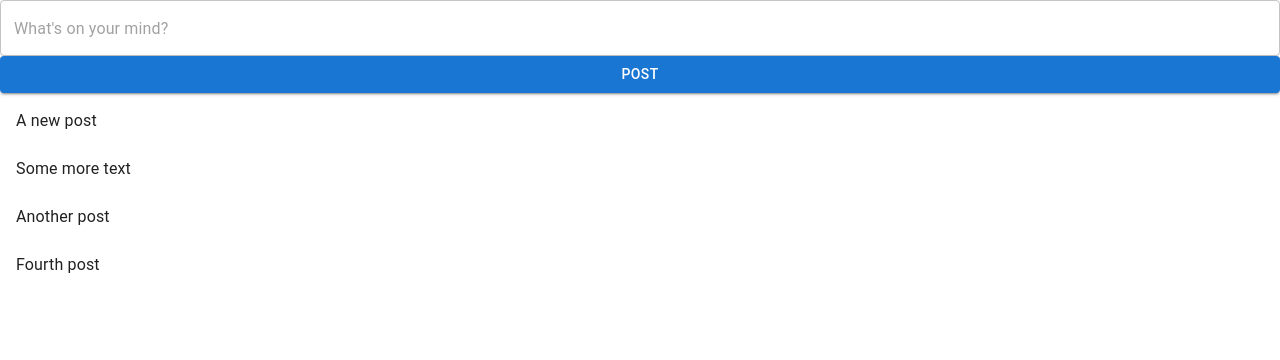
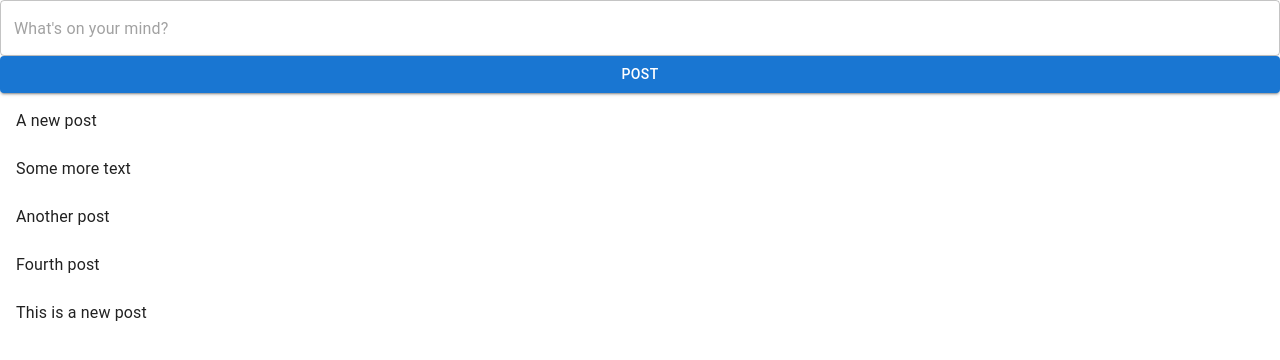
Before and after one commit to Alex969/acebook-react, a React (Create React App) app: page / in a window 1280 px wide. Shown: the top 360 px of the page. Built offline with nearby package versions, Linux system fonts and the light colour scheme; data requests are answered from the project's data file.

Commit message:
added some comments

```diff
--- a/db.json
+++ b/db.json
@@ -15,6 +15,10 @@
     {
       "content": "Fourth post ",
       "id": 39
+    },
+    {
+      "content": "This is a new post",
+      "id": 40
     }
   ]
 }
--- a/src/components/CreatePost.js
+++ b/src/components/CreatePost.js
@@ -15,11 +15,11 @@ const CreatePost = ({ onCreate }) => {
         <Button variant="contained" type="submit"
             onClick={() => {
               if (!content) {
-                alert('Please add some content')
+                alert('Please add some content') //raises error if you try and submit without entering text
                 return
               }
               onCreate({ content })
-              setText("")
+              setText("") //resets text
               }
             }
           >
--- a/src/components/Feed.js
+++ b/src/components/Feed.js
@@ -43,10 +43,10 @@ const Feed = () => {
   return (
     <>
     <div className="container">
-      <CreatePost onCreate={createPost} />
+      <CreatePost onCreate={createPost } />
     </div>
     <div className="container">
-      {posts.map((post, index) => {
+      {posts.map((post, index) => { //renders 1 post component per json blob fetched
         return(
           <div key={index}>
             <Post post = {post}/>
```
